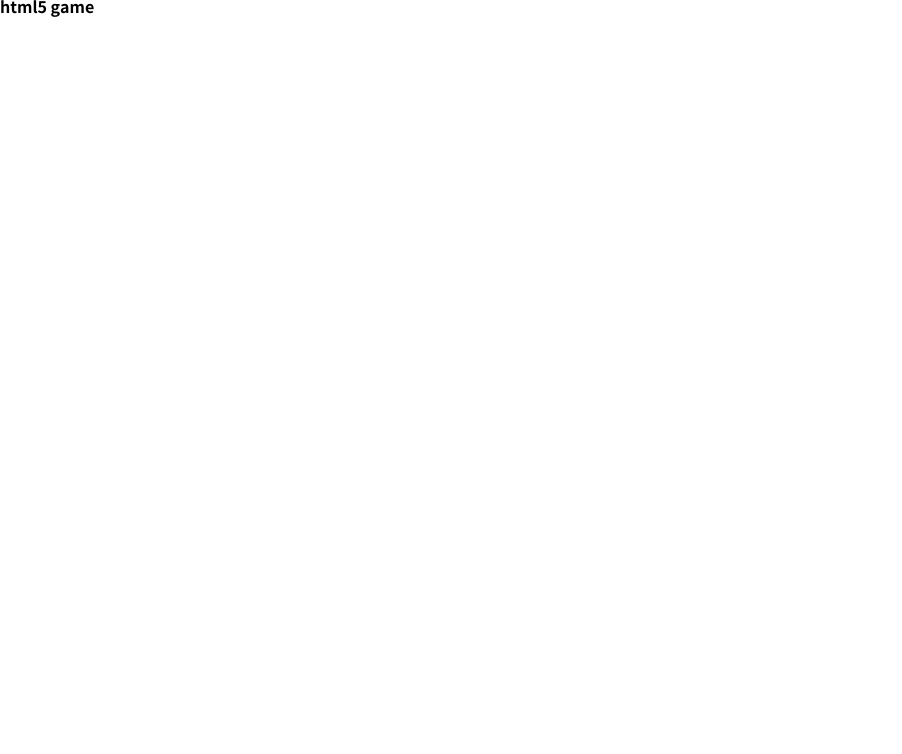
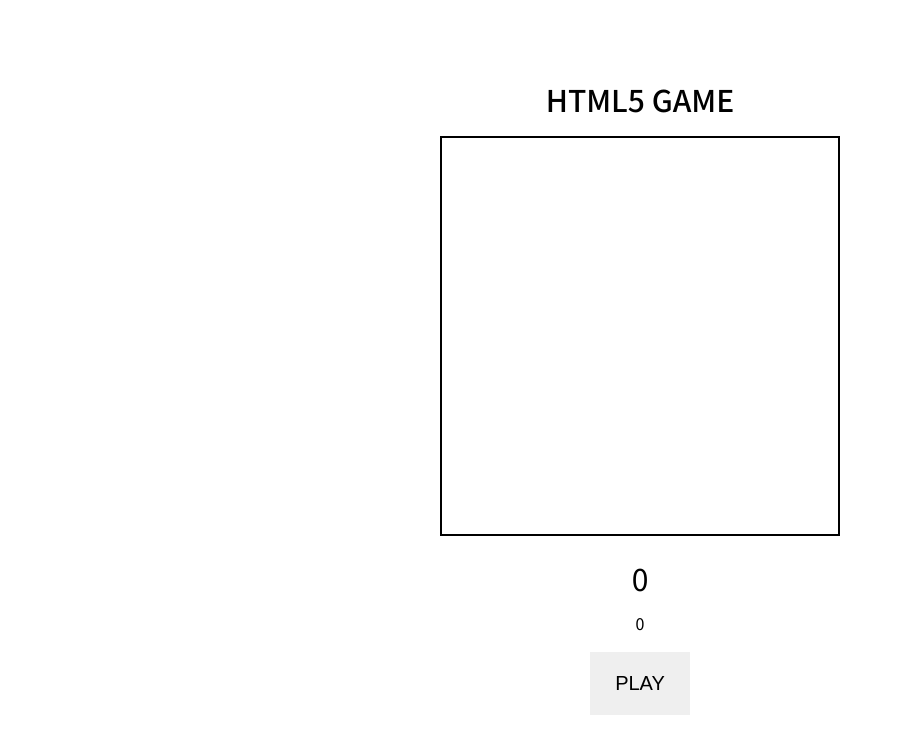
Before and after one commit to D-diary/zero-html5Game, a plain HTML site: page practice/index.html in a window 1280 px wide. Shown: the whole page, without its empty margins (0-902 px from the left). Drawn offline with Linux system fonts and the light colour scheme.

Commit message:
중간저장

```diff
--- a/practice/index.html
+++ b/practice/index.html
@@ -14,7 +14,10 @@
   <body>
     <main>
       <h1>html5 game</h1>
-      <section></section>
+      <canvas width="300" height="300"></canvas>
+      <span class="score">0</span>
+      <span class="highscore">0</span>
+      <button type="button" class="js-play">PLAY</button>
     </main>
     <script src="script.js"></script>
   </body>
--- a/practice/script.js
+++ b/practice/script.js
@@ -1,3 +1,50 @@
 ;(function () {
   'use strict'
+
+  const get = (target) => {document.querySelector(target)}
+
+  const $canvas = get('.canvas')
+  const ctx = $canvas.getContext('2d')
+
+  const $score = get('.score')
+  const $highscore = get('.highscore')
+  const $play = get('.js-play')
+
+  const colorSet = {
+    board: 'rgb(20, 105, 38)',
+    snakeHead: 'rgba(229, 65, 120, 0.929)',
+    snakeBody: 'rgba(153, 206, 244, 0.498)',
+    food: 'rgb(66, 187, 103)',
+  }
+
+  let start = 0
+  let option = {
+    highScore: localStorage.getItem('score') || 0,
+    gameEnd: true,
+    direction: 2,
+    snake: [
+      { x: 10, y: 10, direction: 2 },
+      { x: 10, y: 20, direction: 2 },
+      { x: 10, y: 30, direction: 2 },
+    ],
+    food: { x: 0, y: 0 },
+    score: 0,
+  }
+
+  const init = () => {
+    // document.addEventListener('keydown', (event) => {
+    //   if (!/Arrow/gi.test(event.key)) {
+    //     return
+    //   }
+    //   event.preventDefault()
+    //   const direction = getDirection(event.key)
+    //   if (!isDirectionCorrect(direction)) {
+    //     return
+    //   }
+    //   option.direction = direction
+    // })
+  }
+
+  init()
+
 })()
--- a/practice/style.css
+++ b/practice/style.css
@@ -1 +1,58 @@
-/* No CSS */
+@charset "utf-8";
+
+.blind {
+  text-indent: -9999px;
+  overflow: hidden;
+}
+
+main {
+  display: flex;
+  flex-direction: column;
+  align-items: center;
+  justify-content: center;
+  width: 100%;
+  height: 100vh;
+  -webkit-user-select: none;
+     -moz-user-select: none;
+      -ms-user-select: none;
+          user-select: none;
+}
+
+h1 {
+  margin-bottom: 20px;
+  font-size: 30px;
+  font-weight: 500;
+  text-transform: uppercase;
+}
+
+canvas {
+  margin: 0 auto 30px;
+  width: 400px;
+  max-width: 100%;
+  border: 2px solid #000;
+}
+
+.highscore {
+  display: block;
+  margin-bottom: 20px;
+}
+
+.score {
+  display: block;
+  margin-bottom: 20px;
+  font-size: 30px;
+}
+
+button {
+  display: block;
+  border: 0;
+  width: 100px;
+  padding: 20px;
+  font-size: 20px;
+  cursor: pointer;
+}
+
+button:hover {
+  background-color: #000;
+  color: #fff;
+}
```
